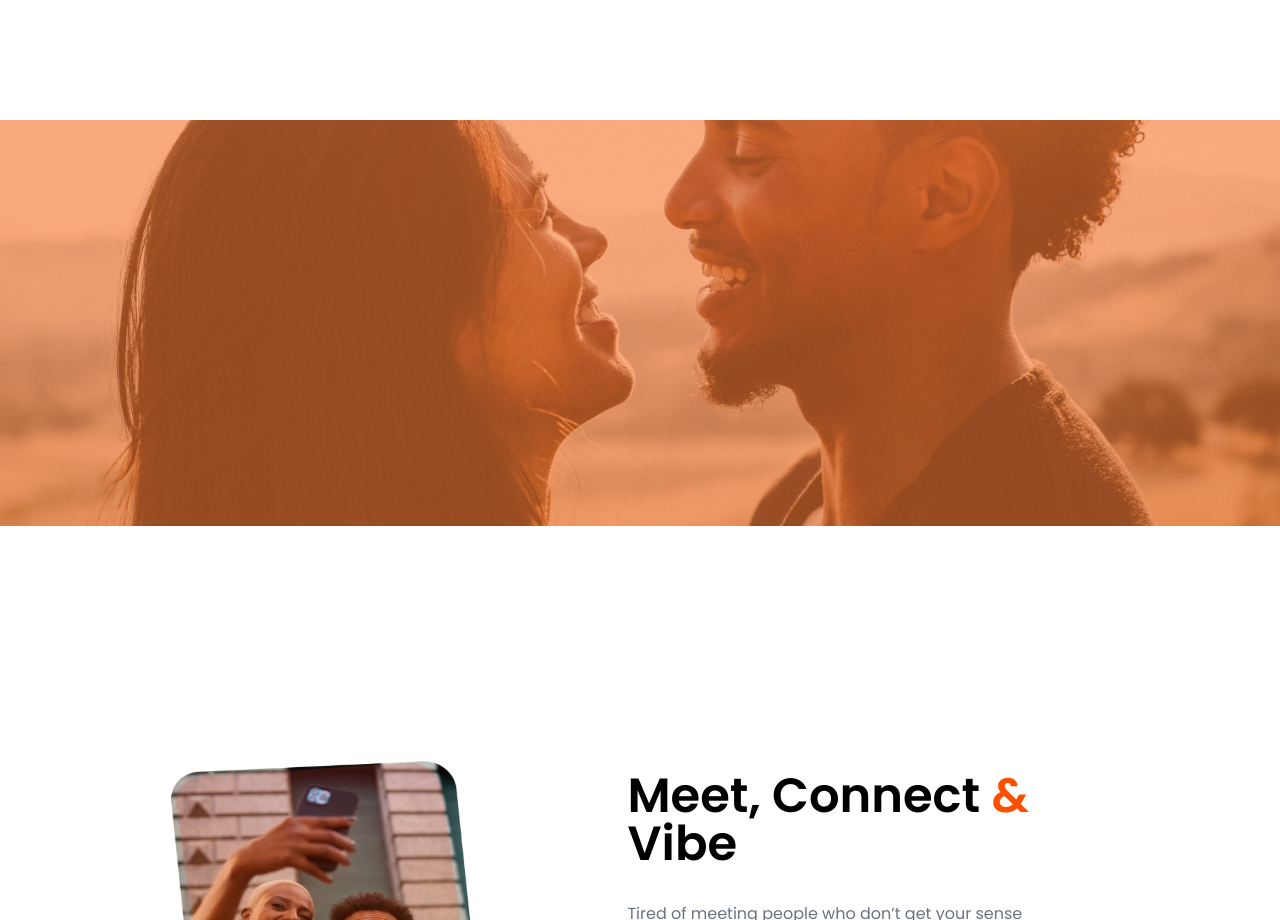
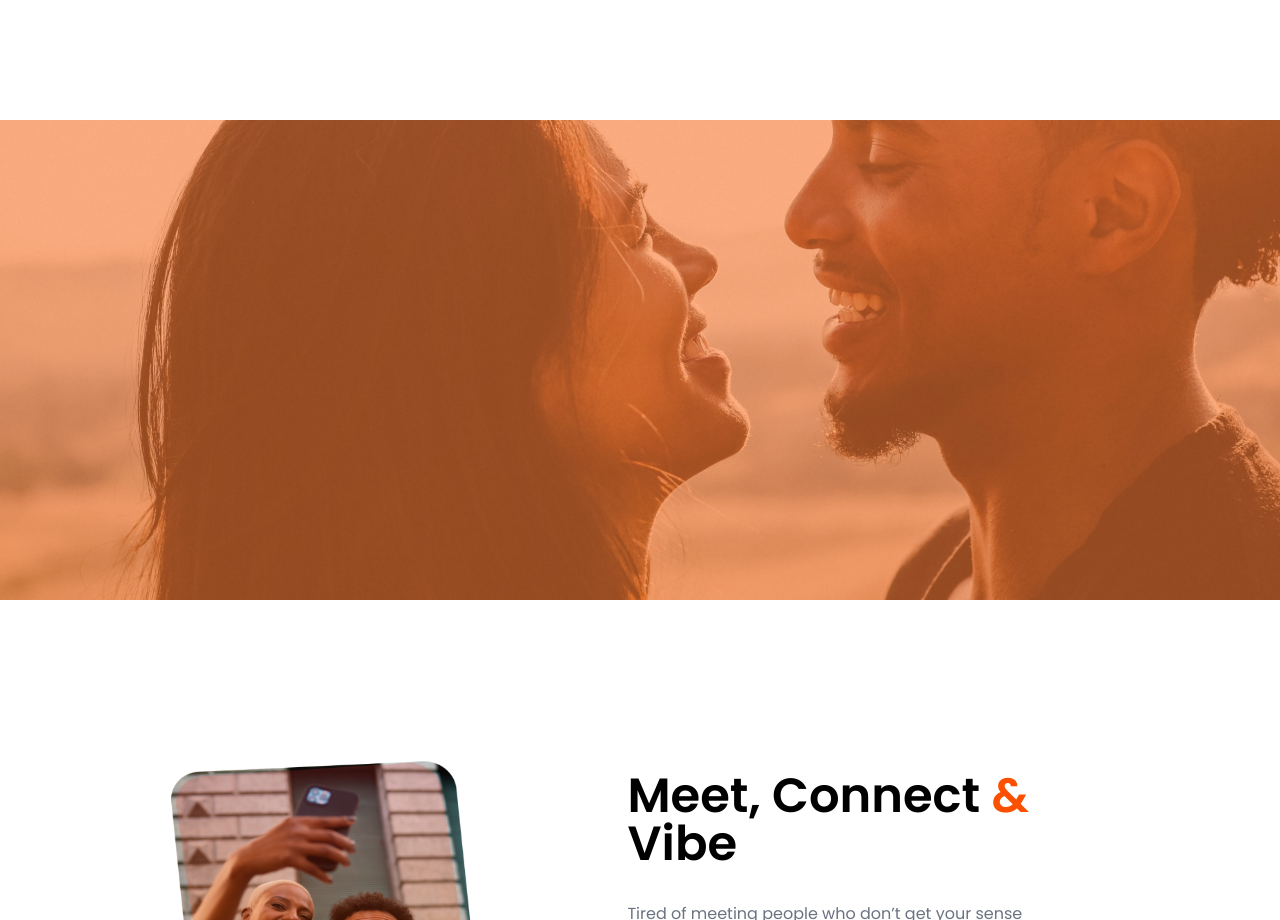
Before and after one commit to Tolutoon/baddhia, a React (Vite) app: page / in a window 1280 px wide. Shown: the part 840-1760 px from the top of the page. Built offline with nearby package versions, Linux system fonts and the light colour scheme.

Commit message:
in progress

```diff
--- a/src/App.jsx
+++ b/src/App.jsx
@@ -13,6 +13,7 @@ function App() {
     <Routes>
       <Route path='/' element={<Home />}/>
       <Route path='/about' element={<About />}/>
+      <Route path='/support' element={<Blog />} />
     </Routes>
   )
 }
--- a/src/index.css
+++ b/src/index.css
@@ -23,7 +23,7 @@ html {
 .banner {
     background: url('/images/htfypm-dummy.png');
     background-repeat: no-repeat;
-    background-size: contain;
+    background-size: cover;
 }
 
 .backBanner {
```
